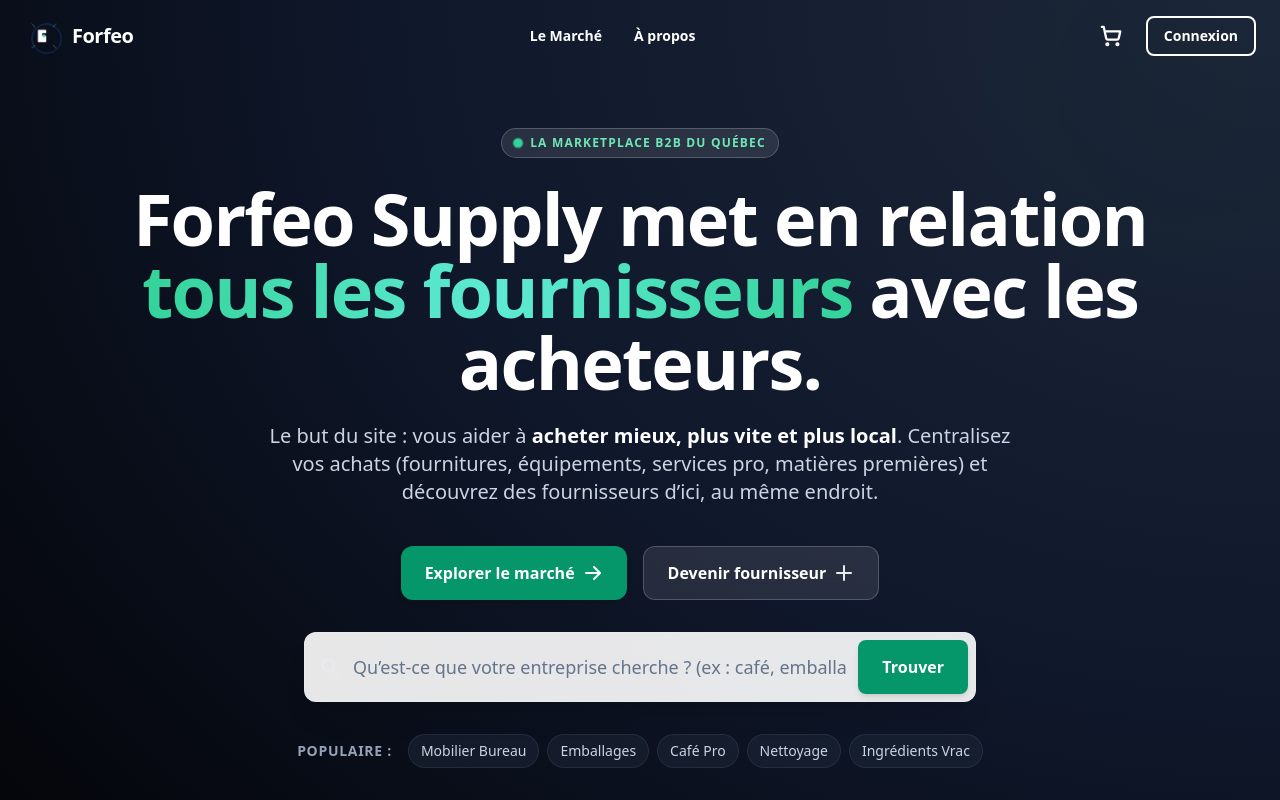
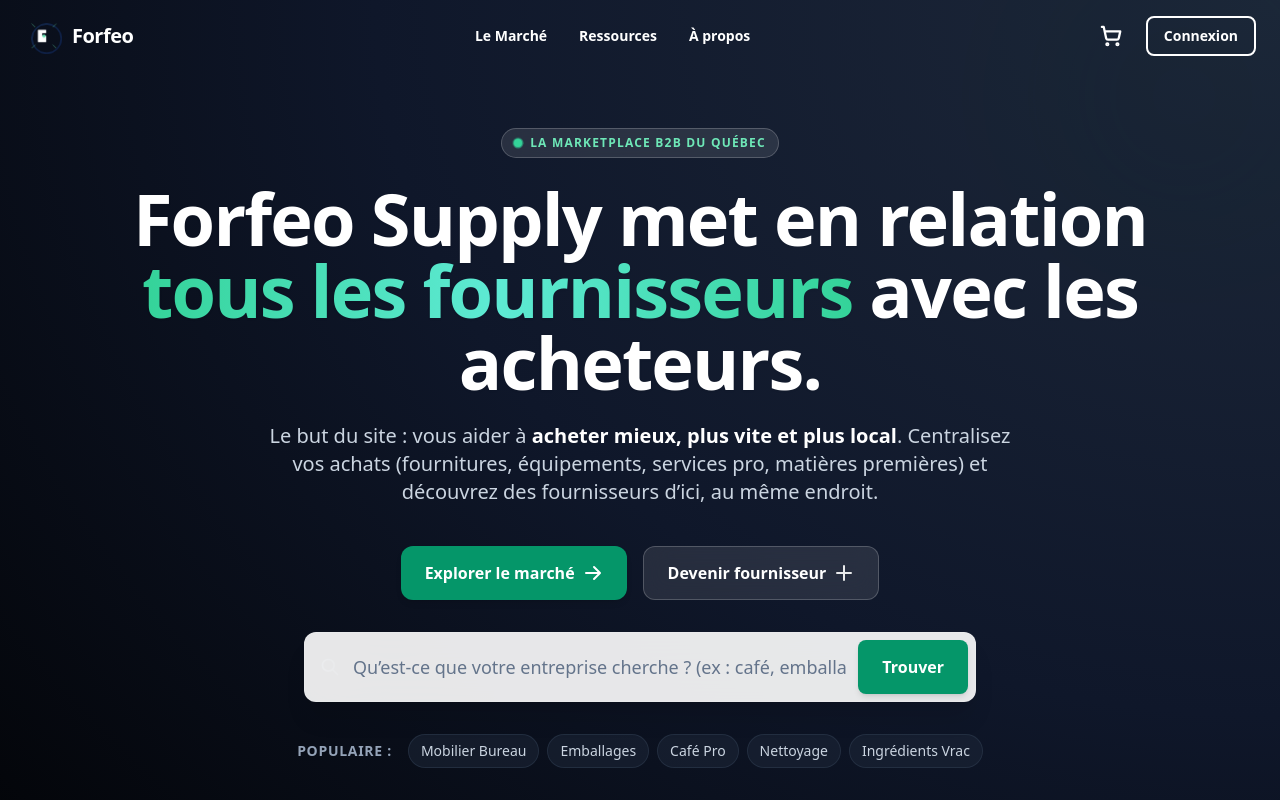
Before and after one commit to forfeo2005/forfeo-supply, a React (Vite) app in the folder frontend/: page / in a window 1280 px wide. Shown: the top 800 px of the page. Built offline with nearby package versions, Linux system fonts and the light colour scheme.

Commit message:
Update Header.jsx

```diff
--- a/frontend/src/components/Header.jsx
+++ b/frontend/src/components/Header.jsx
@@ -96,7 +96,9 @@
             className="w-8 h-8 sm:w-10 sm:h-10 transition-transform group-hover:scale-105"
             dark={isDarkLogo}
           />
-          <span className={`text-lg sm:text-xl font-extrabold tracking-tight ${textColorClass} transition-colors`}>
+          <span
+            className={`text-lg sm:text-xl font-extrabold tracking-tight ${textColorClass} transition-colors`}
+          >
             Forfeo
           </span>
         </Link>
@@ -109,6 +111,15 @@
           >
             Le Marché
           </Link>
+
+          {/* ✅ Nouveau lien Ressources */}
+          <Link
+            to="/resources"
+            className={`text-sm font-semibold hover:text-emerald-500 transition-colors ${textColorClass} focus:outline-none focus:ring-2 focus:ring-emerald-400/60 rounded-md px-1 py-1`}
+          >
+            Ressources
+          </Link>
+
           <Link
             to="/about"
             className={`text-sm font-semibold hover:text-emerald-500 transition-colors ${textColorClass} focus:outline-none focus:ring-2 focus:ring-emerald-400/60 rounded-md px-1 py-1`}
@@ -159,7 +170,7 @@
         {/* BOUTON MOBILE */}
         <button
           className={`md:hidden p-2 rounded-lg ${textColorClass} hover:bg-slate-900/5 transition-colors focus:outline-none focus:ring-2 focus:ring-emerald-400/60`}
-          onClick={() => setMobileMenuOpen(v => !v)}
+          onClick={() => setMobileMenuOpen((v) => !v)}
           aria-expanded={mobileMenuOpen}
           aria-controls="mobile-menu"
           aria-label={mobileMenuOpen ? 'Fermer le menu' : 'Ouvrir le menu'}
@@ -188,6 +199,14 @@
               className="text-base font-bold text-slate-800 py-3 px-4 rounded-lg hover:bg-slate-50"
             >
               Le Marché
+            </Link>
+
+            {/* ✅ Lien mobile vers Ressources */}
+            <Link
+              to="/resources"
+              className="text-base font-bold text-slate-800 py-3 px-4 rounded-lg hover:bg-slate-50"
+            >
+              Ressources
             </Link>
 
             <Link
```
